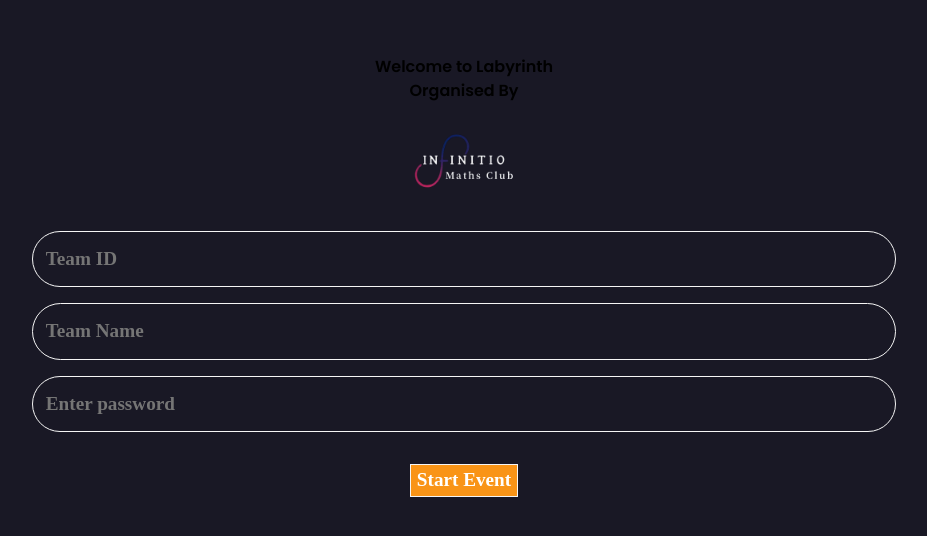
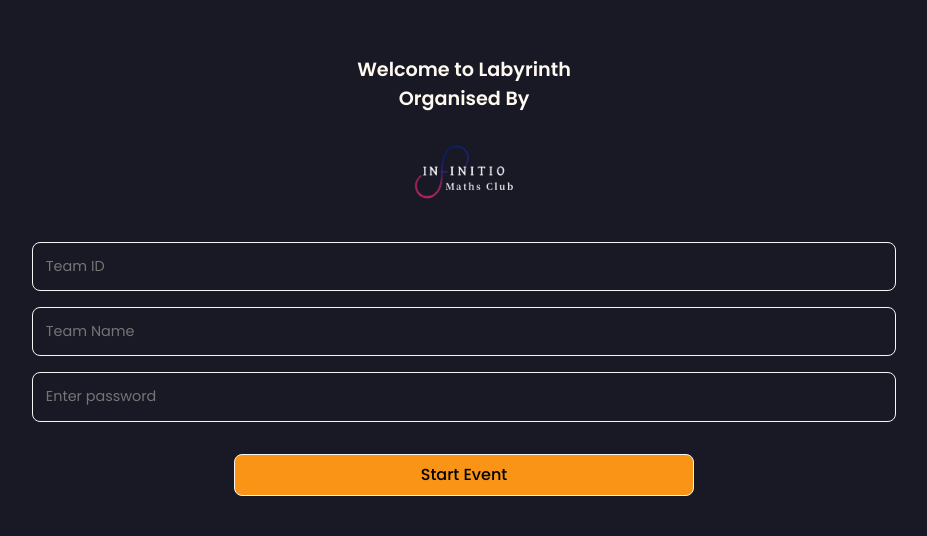
Before and after one commit to Phoenix-031/TreasureHunt2k24, a React (Vite) app: page /login in a window 1280 px wide. Shown: the part 124-660 px from the top of the page, without its empty margins (176-1103 px from the left). Built offline with nearby package versions, Linux system fonts and the light colour scheme; a web font is replaced by a local one.

Commit message:
fixed all style changes

```diff
--- a/src/pages/CreateTeam/style.module.scss
+++ b/src/pages/CreateTeam/style.module.scss
@@ -17,6 +17,7 @@
     width: 100vw;
     height: 100vh;
     padding: 3rem 0;
+    font-family: $poppins-sans;
     // @include flex-container(row, center, center);
 
     &>div:nth-child(1) {
@@ -28,11 +29,11 @@
 
         &>p {
             font-family: $poppins-sans;
-            font-size: 1rem;
+            font-size: 1.2rem;
             font-weight: 600;
             color: floralwhite;
             text-align: center;
-            padding-bottom: 0.5rem;
+            padding-bottom: 1rem;
         }
 
         &>div {
@@ -41,7 +42,7 @@
             justify-content: center;
             display: flex;
             gap: 1rem;
-            font-size: 1.2rem;
+            font-size: 1.3rem;
             font-weight: 600;
         }
 
@@ -56,8 +57,9 @@
                 padding: 1rem 0.8rem;
                 border-radius: 0.5rem;
                 width: 75%;
-                font-weight: 500;
+                font-weight: 400;
                 color: floralwhite;
+                font-size: 0.9rem;
 
                 & :focus {
                     outline: none;
@@ -73,6 +75,7 @@
                 width: 50%;
                 border-radius: 0.5rem;
                 padding: 0.5rem 0;
+                font-size: 1rem;
             }
         }
 
--- a/src/pages/addMembers/addmembers.module.scss
+++ b/src/pages/addMembers/addmembers.module.scss
@@ -43,12 +43,12 @@
             background-color: $action;
             border: 1px solid $light;
             margin-top: 1rem;
-            color: white;
             padding: 0.5rem 0;
             font-family: $poppins-sans;
-            color: floralwhite;
             width: 40%;
+            font-weight: 500;
             border-radius: 0.5rem;
+            font-size: 1rem;
         }
     }
 }
@@ -64,8 +64,9 @@
         padding: 0.8rem;
         border-radius: 0.5rem;
         width: 75%;
-        font-weight: 500;
+        font-weight: 400;
         font-family: $poppins-sans;
         color: floralwhite;
+        font-size: 0.9rem;
     }
 }
--- a/src/pages/landingPage/landing.module.scss
+++ b/src/pages/landingPage/landing.module.scss
@@ -15,6 +15,7 @@
     overflow-y: hidden;
     position: relative;
     @include flex-container(column, center, center);
+    color: floralwhite;
 
     &>div:nth-child(1) {
         width: 90%;
@@ -35,11 +36,16 @@
             font-size: 1.2rem;
             font-weight: 600;
         }
+
         &>button {
             background-color: $action;
             border: 1px solid $light;
             margin-top: 1rem;
             color: white;
+            padding: 0.5rem 0;
+            border-radius: 0.5rem;
+            width: 40%;
+            font-size: 1.2rem;
         }
     }
 }
@@ -48,11 +54,13 @@
     width: 100%;
     flex: 1;
     @include flex-container(column, center, center);
+
     &>p {
         font-family: $poppins-sans;
         font-size: 1rem;
         font-weight: 600;
     }
+
     &>button {
         background-color: $action;
         border: 1px solid $light;
@@ -72,15 +80,18 @@
 
     &>section {
         font-family: $poppins-sans;
+
         &>p:nth-child(1) {
             font-size: 1.2rem;
             font-weight: 600;
         }
+
         &>p:nth-child(2) {
             font-size: 0.8rem;
             font-weight: 600;
         }
     }
+
     &>span {
         font-family: $poppins-sans;
         font-size: 1.5rem;
--- a/src/pages/login/loginstyle.module.scss
+++ b/src/pages/login/loginstyle.module.scss
@@ -22,9 +22,10 @@
 
         &>p {
             font-family: $poppins-sans;
-            font-size: 1rem;
-            font-weight: 700;
+            font-size: 1.2rem;
+            font-weight: 600;
             text-align: center;
+            color: floralwhite;
         }
 
         &>div {
@@ -41,18 +42,29 @@
     width: 100%;
     flex: 1;
     @include flex-container(column, flex-start, center);
+
     &>input {
         background-color: inherit;
         border: 1px solid $light;
         padding: 0.8rem;
-        border-radius: 2rem;
+        border-radius: 0.5rem;
         width: 75%;
+        font-weight: 400;
+        font-family: $poppins-sans;
+        color: floralwhite;
+        font-size: 0.9rem;
     }
+
     &>button {
         background-color: $action;
         border: 1px solid $light;
         margin-top: 1rem;
-        color: white;
+        padding: 0.5rem 0;
+        font-family: $poppins-sans;
+        width: 40%;
+        border-radius: 0.5rem;
+        font-weight: 500;
+        font-size: 1rem;
     }
 }
 
@@ -60,6 +72,7 @@
     width: 100%;
     flex: 1;
     @include flex-container(column, center, center);
+
     &>img {
         width: 8rem;
         height: 8rem;
```
